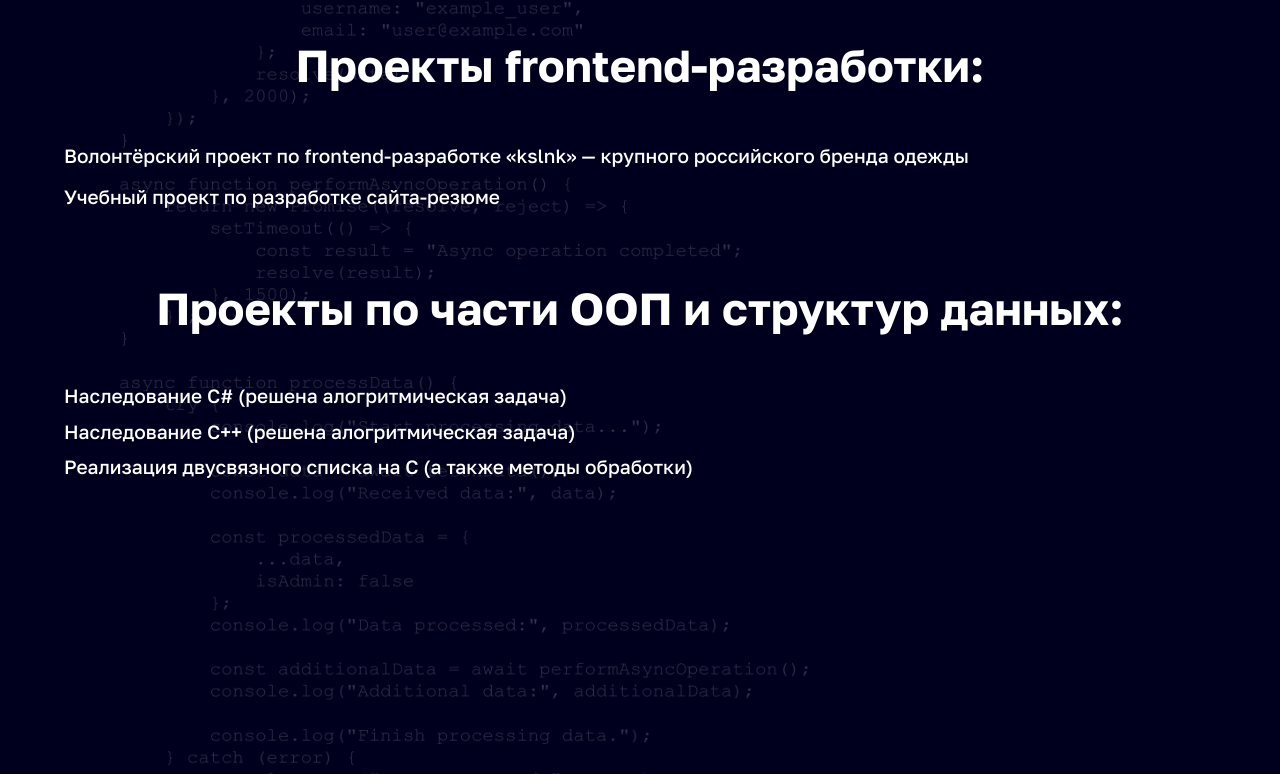
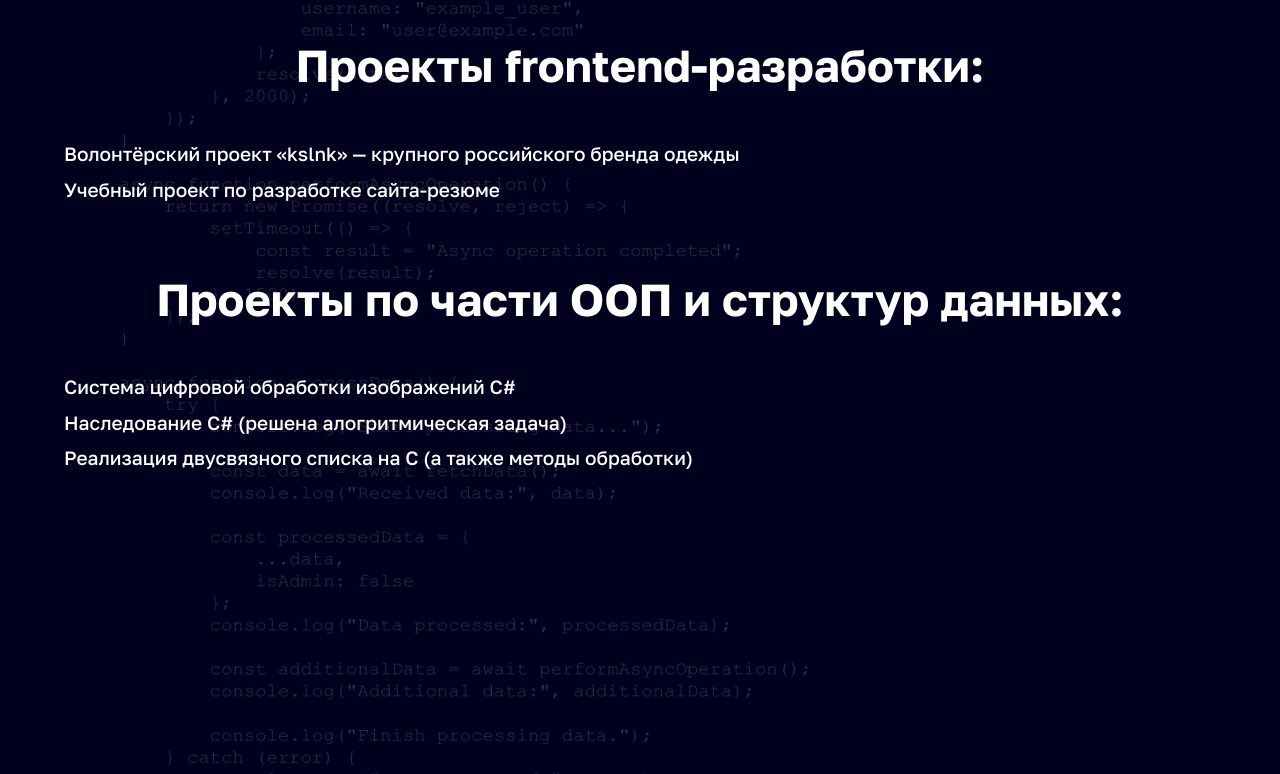
Before and after one commit to NikitaStavnichuk/Portfolio, a plain HTML site: page projects.html in a window 1280 px wide. Shown: the part 106-880 px from the top of the page. Drawn offline with Linux system fonts and the light colour scheme.

Commit message:
Небольшие изменения

```diff
--- a/projects.html
+++ b/projects.html
@@ -28,15 +28,15 @@
         <h1>Проекты frontend-разработки:</h1>
         <nav>
             <div class="oop">
-                <a href="https://github.com/NikitaStavnichuk/ProjectKSLNKFront" class="menu-link">Волонтёрский проект по frontend-разработке «kslnk» — крупного российского бренда одежды</a>
+                <a href="https://github.com/NikitaStavnichuk/ProjectKSLNKFront" class="menu-link">Волонтёрский проект «kslnk» — крупного российского бренда одежды</a>
                 <a href="https://github.com/NikitaStavnichuk/Portfolio" class="menu-link">Учебный проект по разработке сайта-резюме</a>
             </div>
         </nav>
         <h1>Проекты по части ООП и структур данных:</h1>
         <nav>
             <div class="oop">
+                <a href="https://github.com/NikitaStavnichuk/Digital-Image-Processing" class="menu-link">Система цифровой обработки изображений С#</a>
                 <a href="https://github.com/NikitaStavnichuk/-ObjectOrientedProgrammingLW2" class="menu-link">Наследование С# (решена алогритмическая задача)</a>
-                <a href="https://github.com/NikitaStavnichuk/Inheritance" class="menu-link">Наследование С++ (решена алогритмическая задача)</a>
                 <a href="https://github.com/NikitaStavnichuk/List" class="menu-link">Реализация двусвязного списка на С (а также методы обработки)</a>
             </div>
         </nav>
```
